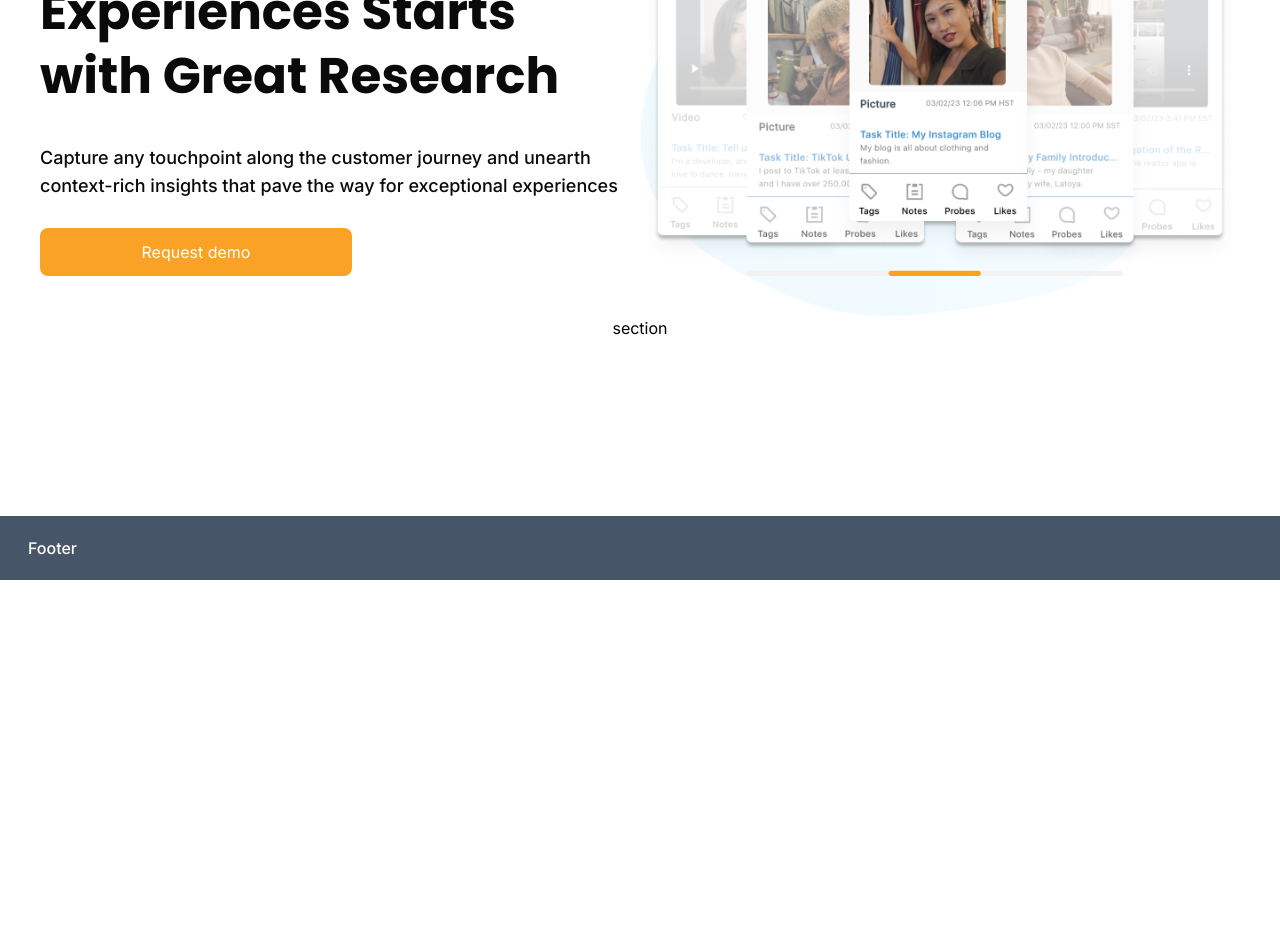
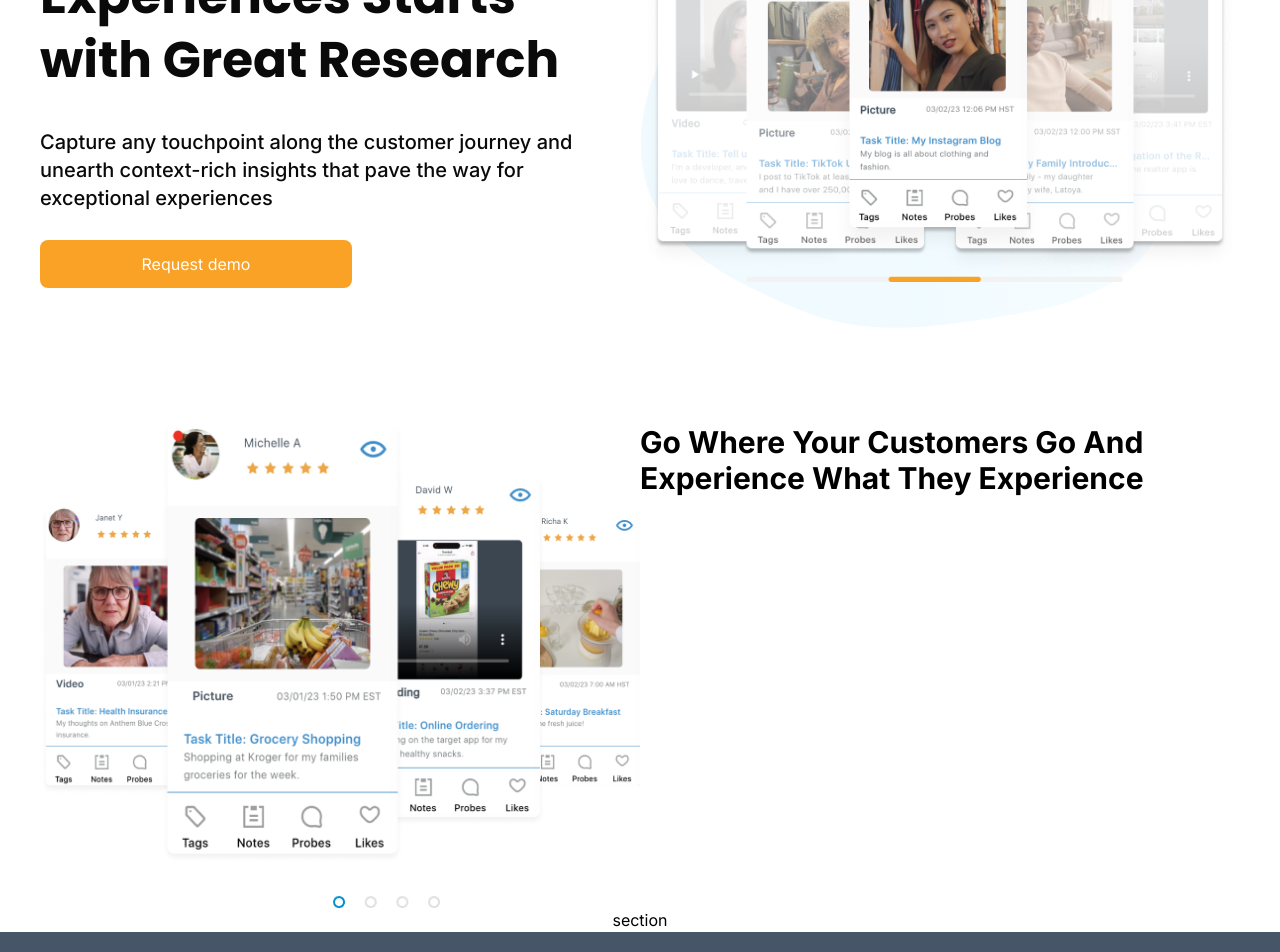
Before and after one commit to SunkissedWitch/basic-login-app, a Next.js app: page / in a window 1280 px wide. Shown: the part 220-1172 px from the top of the page. Before the commit the page ends 800 px from the top, so only its background shows below. Built offline with nearby package versions, Linux system fonts and the light colour scheme.

Commit message:
started first landing body section

```diff
--- a/src/app/(landinglayout)/page.js
+++ b/src/app/(landinglayout)/page.js
@@ -1,9 +1,11 @@
 import Header from "@/components/LandingHeader";
+import Section1 from "@/components/Section_1";
 
 export default function Landing() {
   return (
     <>
       <Header />
+      <Section1 />
       <section> section </section>
     </>
   )
--- a/src/components/LandingHeader/index.jsx
+++ b/src/components/LandingHeader/index.jsx
@@ -29,7 +29,7 @@ const Header = () => {
               with Great Research
             </article>
             <div className="flex flex-col gap-7 my-10 sm:my-0 px-[10%] sm:px-0">
-              <div className='text-lg font-medium text-neutral-950'>
+              <div className='text-base md:text-xl font-medium text-neutral-950'>
                 Capture any touchpoint along the customer journey and unearth context-rich insights that pave the way for exceptional experiences
               </div>
               <RequestDemoButton />
--- /dev/null
+++ b/src/components/Section_1/index.jsx
@@ -0,0 +1,29 @@
+import Image from "next/image";
+import Cards from '../../static/PH_Cards.png'
+
+const Section1 = () => {
+  return (
+    <section className="w-full section-1__bg sm:px-10 mt-24">
+      <div className="container mx-auto lg:hidden">
+        <header className='lg:hidden inline-block md:text-xl font-bold text-center'>
+          Go Where Your Customers Go And Experience What They Experience
+        </header>
+      </div>
+      <div className="container mx-auto hidden sm:flex flex-row">
+        <div className="flex flex-col flex-[2_0_50%]">
+          <Image
+            src={Cards}
+            alt="placeholder cards carousel"
+          />
+        </div>
+        <div className="flex flex-col flex-[1_1_50%]">
+          <header className='hidden lg:inline-block lg:text-3xl font-bold text-start'>
+            Go Where Your Customers Go And Experience What They Experience
+          </header>
+        </div>
+      </div>
+    </section>
+  )
+}
+
+export default Section1;
```
Also changed, not shown: src/static/PH_Cards.png (added).
